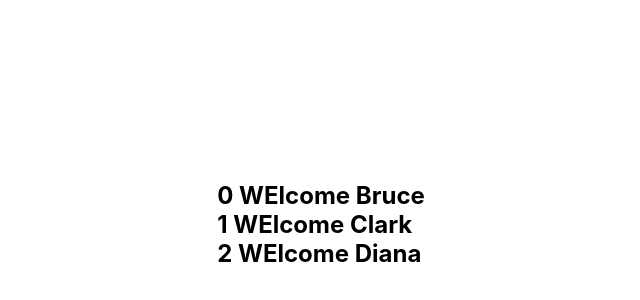
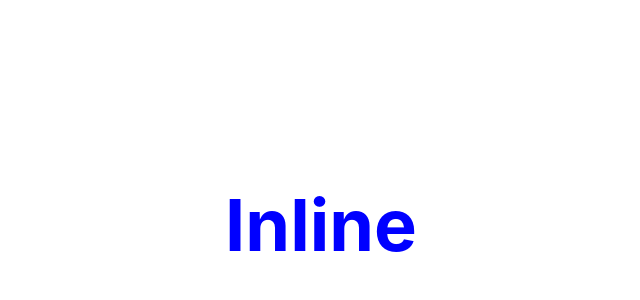
Before and after one commit to prashantpandey9/React-Example, a React (Create React App) app: page / in a window 1280 px wide. Shown: the part 176-476 px from the top of the page, without its empty margins (319-959 px from the left). Built offline with nearby package versions, Linux system fonts and the light colour scheme.

Commit message:
CssStyles

```diff
--- a/src/App.js
+++ b/src/App.js
@@ -4,11 +4,13 @@
 // import State from './state';
 // import Counter from './Counter';
 // import FunctionClick from './FunctionClick';
-import ClassClick from './ClassClick';
-import EventBind from './EventBind';
-import ParentComponent from './ParentComponent'
-import UserGreeting from './UserGreeting'
-import NameList from './NameList'
+// import ClassClick from './ClassClick';
+// import EventBind from './EventBind';
+// import ParentComponent from './ParentComponent'
+// import UserGreeting from './UserGreeting'
+// import NameList from './NameList'
+// import Stylesheet from './Stylesheet'
+import Inline from './Inline'
 function App(){
 
    return(
@@ -24,7 +26,9 @@
       {/* <EventBind/> */}
       {/* <ParentComponent /> */}
       {/* <UserGreeting /> */}
-      <NameList />
+      {/* <NameList /> */}
+      {/* <Stylesheet primary={true}/> */}
+      <Inline/>
     </div>
 
   );
--- /dev/null
+++ b/src/Inline.js
@@ -0,0 +1,15 @@
+import React from 'react'
+
+function Inline() {
+    const heading={
+        fontSize:'72px',
+        color:'blue'
+    }
+    return (
+        <div>
+            <h2 style={heading}>Inline</h2>
+        </div>
+    )
+}
+
+export default Inline
--- /dev/null
+++ b/src/Stylesheet.js
@@ -0,0 +1,12 @@
+import React from 'react'
+import './myStyle.css'
+function Stylesheet(props) {
+    let className=props.primary?'primary':''
+    return (
+        <div>
+            <h1 className={`${className} font-xl`}>Style Sheet</h1>
+        </div>
+    )
+}
+
+export default Stylesheet
--- /dev/null
+++ b/src/myStyle.css
@@ -0,0 +1,6 @@
+.primary{
+    color: orange;
+}
+.font-xl{
+    font-size:72px ;
+}
```
